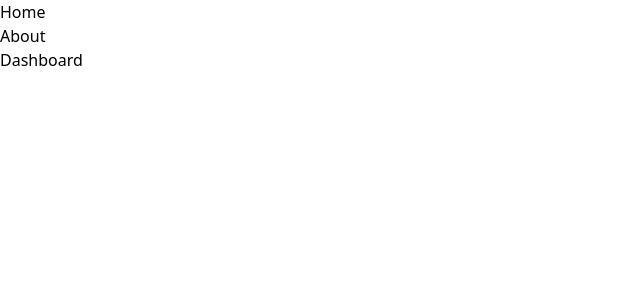
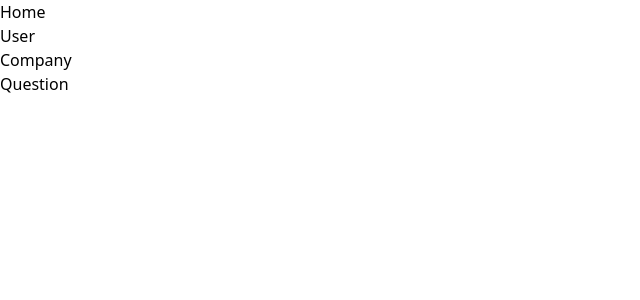
Before and after one commit to JangHwanPark/MobileAdminWeb, a React (Vite) app: page / in a window 1280 px wide. Shown: the top 300 px of the page, without its empty margins (0-640 px from the left). Built offline with nearby package versions, Linux system fonts and the light colour scheme.

Commit message:
:sparkle: feat - 페이지 라우터 생성

```diff
--- a/src/components/Navbar.tsx
+++ b/src/components/Navbar.tsx
@@ -6,8 +6,9 @@ const Navbar = () => {
         <nav>
             <ul>
                 <li><Link to="/">Home</Link></li>
-                <li><Link to="/about">About</Link></li>
-                <li><Link to="/dashboard">Dashboard</Link></li>
+                <li><Link to="/user">User</Link></li>
+                <li><Link to="/company">Company</Link></li>
+                <li><Link to="/question">Question</Link></li>
             </ul>
         </nav>
     );
--- /dev/null
+++ b/src/pages/Company.tsx
@@ -0,0 +1,11 @@
+import React from 'react';
+
+const Company = () => {
+    return (
+        <div>
+
+        </div>
+    );
+};
+
+export default Company;
--- /dev/null
+++ b/src/pages/Question.tsx
@@ -0,0 +1,11 @@
+import React from 'react';
+
+const Question = () => {
+    return (
+        <div>
+
+        </div>
+    );
+};
+
+export default Question;
--- /dev/null
+++ b/src/pages/User.tsx
@@ -0,0 +1,11 @@
+import React from 'react';
+
+const User = () => {
+    return (
+        <div>
+
+        </div>
+    );
+};
+
+export default User;
```
Also changed, not shown: src/main.tsx (+9 -1 lines).
